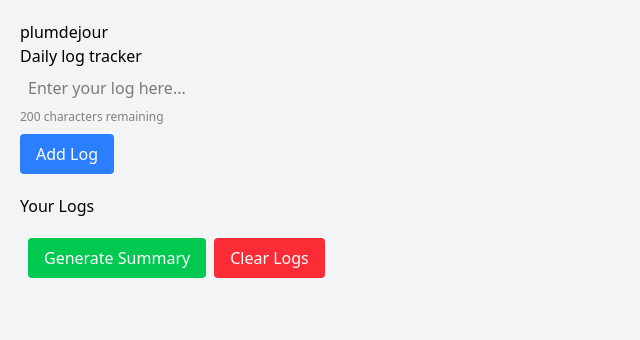
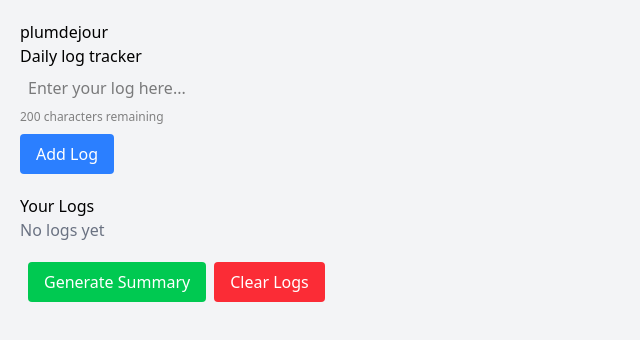
Before and after one commit to vatsark9/plumdejour, a React (Vite) app: page / in a window 1280 px wide. Shown: the top 340 px of the page, without its empty margins (0-640 px from the left). Built offline with nearby package versions, Linux system fonts and the light colour scheme.

Commit message:
Add 'No logs yet' message when logs list is empty #16

```diff
--- a/src/App.jsx
+++ b/src/App.jsx
@@ -58,16 +58,19 @@ function App() {
 
       <div style={{ marginTop: "20px" }}>
         <h2>Your Logs</h2>
+<div>
+  {logs.length === 0 ? (
+    <p className="text-gray-500">No logs yet</p>
+  ) : (
     <ul>
       {logs.map((log, index) => (
-    <li
-      key={index}
-      className="px-2 py-1 rounded hover:bg-gray-200 transition"
-    >
+        <li key={index} className="px-2 py-1 rounded hover:bg-gray-200 transition">
           {log}
         </li>
       ))}
     </ul>
+  )}
+</div>
 
       </div>
 
```
Lines whose indentation alone changed are shown as unchanged.
